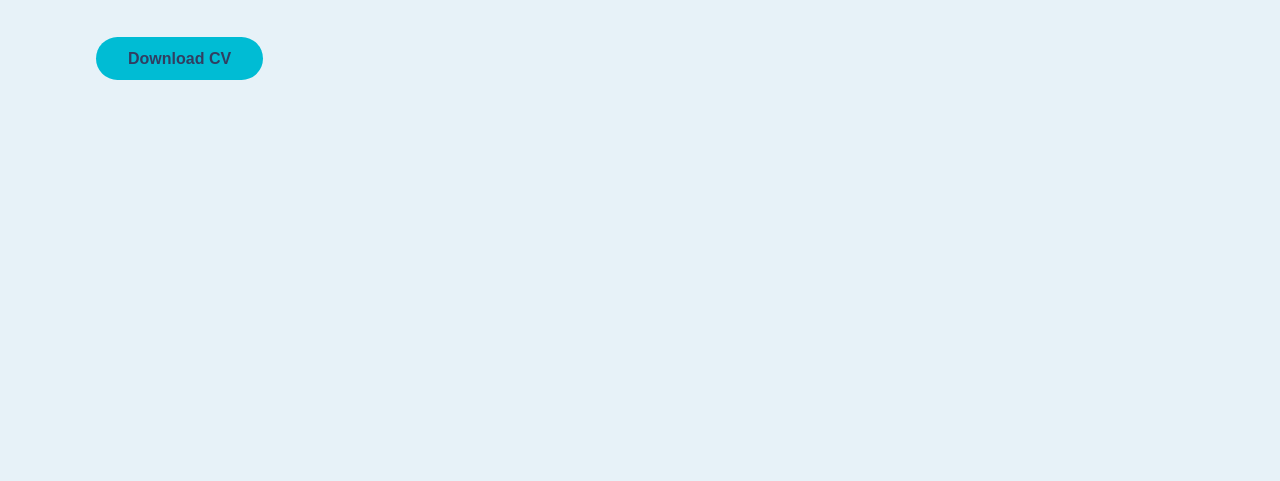
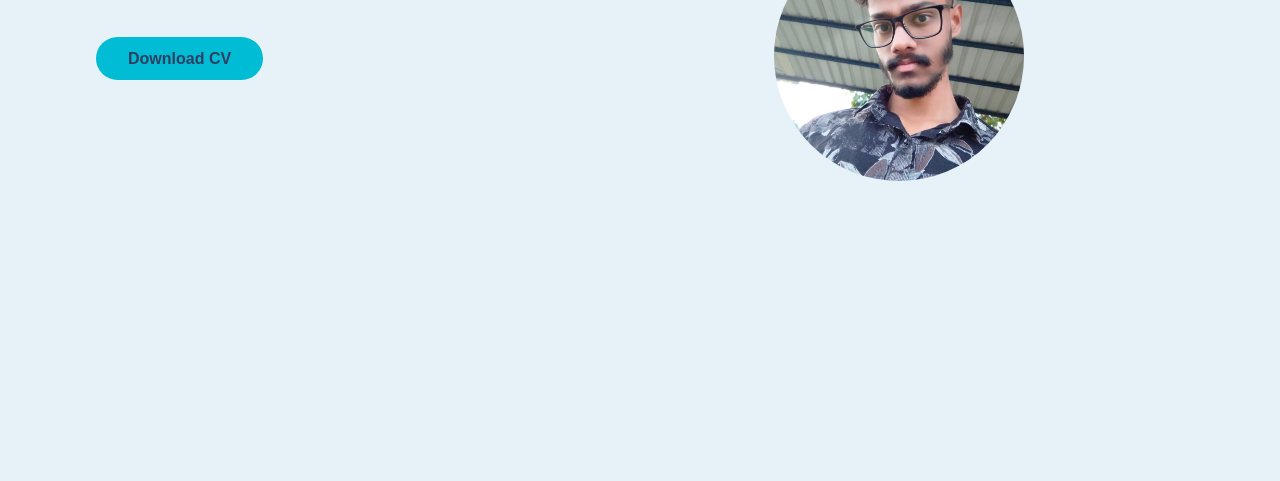
Before and after one commit to vyshnav8486/my-portfolio, a plain HTML site: page index.html in a window 1280 px wide. Shown: the part 369-850 px from the top of the page. Drawn offline with Linux system fonts and the light colour scheme; a web font is replaced by a local one.

Commit message:
sec commit

```diff
--- a/index.html
+++ b/index.html
@@ -39,7 +39,7 @@
   </div>
 
   <!-- Corrected the image path here -->
-  <img src="C:\Users\user\Downloads\profile pic.jpg" alt="Profile Image" class="profile-image">
+  <img src="profile pic.jpg" alt="Profile Image" class="profile-image">
 
   <script src="script.js"></script>
 </body>
```
Also changed, not shown: profile pic.jpg (added).
